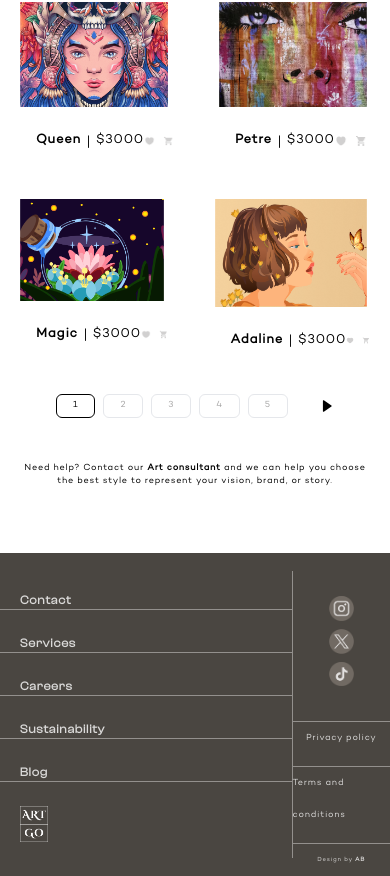
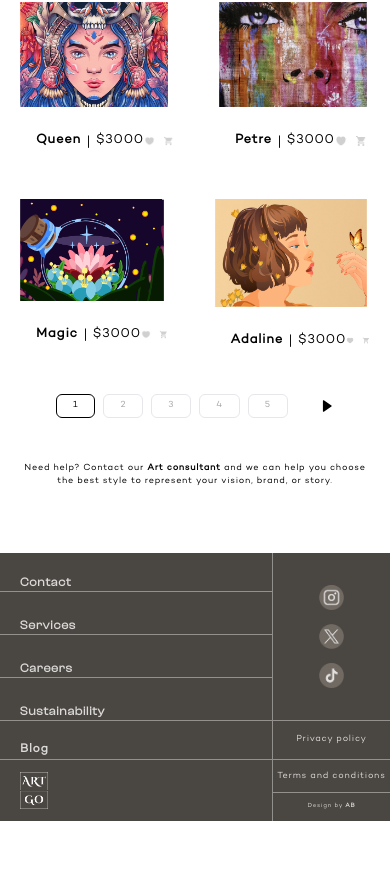
Before and after one commit to OSKIconcept/art-go, a React (Vite) app: page / in a window 390 px wide. Shown: the part 816-1692 px from the top of the page. After the commit the page ends 1637 px from the top, so only its background shows below. Built offline with nearby package versions, Linux system fonts and the light colour scheme.

Commit message:
fixed footer responsiveness

```diff
--- a/src/components/Footer.jsx
+++ b/src/components/Footer.jsx
@@ -6,8 +6,9 @@ import tictok from "@/assets/tictok.png";
 const Footer = () => {
   return (
     <div className="bg-[#4A4641] text-[#FFFFFFCC]">
-      <div className="flex justify-center items-center mx-auto max-w-[1511px] max-h-[887px]  ">
-        <div className="font-clash text-[48px] flex flex-col border-r border-[#FFFFFF66]  w-3/4 md:gap-8 gap-6">
+      <div className="flex flex-col  items-start mx-auto max-w-[1511px] max-h-[887px]  ">
+        <div className="flex w-full justify-between items-center border-b border-[#FFFFFF66]">
+          <div className=" font-clash text-[48px] flex flex-col border-r border-[#FFFFFF66]  w-[70%] md:gap-8 gap-6">
             <p className="font-bold text-[12px] md:text-[24px] lg:text-[48px] border-b border-[#FFFFFF66] md:pt-10 pt-5 px-[20px]   ">
               Contact
             </p>
@@ -17,20 +18,12 @@ const Footer = () => {
             <p className="font-bold text-[12px] md:text-[24px] lg:text-[48px] border-b border-[#FFFFFF66] px-[20px] ">
               Careers
             </p>
-          <p className="font-bold text-[12px] md:text-[24px] lg:text-[48px] border-b border-[#FFFFFF66] px-[20px] ">
+            <p className="font-bold text-[12px] md:text-[24px] lg:text-[48px]  px-[20px] ">
               Sustainability
             </p>
-          <p className="font-bold text-[12px] md:text-[24px] lg:text-[48px] border-b border-[#FFFFFF66] px-[20px]  ">
-            Blog
-          </p>
-
-          <div className="px-[20px] pb-4 md:pb-8">
-            <img className="lg:w-[105px] md:w-[66px] w-[28px]" src={lo} />
-          </div>
           </div>
 
-        <div className="text-2xl flex flex-col gap-3 md:gap-5 flex-1 ">
-          <div className="flex flex-col md:gap-8  mt-5 md:mt-10 justify-center items-center py-[23px]    ">
+          <div className="flex flex-col mx-auto md:gap-3 gap-1.5 w-[30%] justify-center items-center  ">
             <img
               className="md:w-[60px] w-[25px] lg:w-[80.52px] mb-2 "
               src={insta}
@@ -47,15 +40,27 @@ const Footer = () => {
               alt=""
             />
           </div>
-          <div className="flex flex-col justify-center items-center border-t border-[#FFFFFF66]  md:pb-3 lg:pb-6">
+        </div>
+
+        <div className="flex w-full justify-center items-center">
+          <p className="font-bold text-[12px] md:text-[24px] lg:text-[48px]  md:pt-10 pt-5 px-[20px] w-[70%] border-r border-[#FFFFFF66]">
+            Blog
+          </p>
+
+          <div className="text-center mx-auto ] w-[30%]  ">
             <p className=" ">Privacy policy</p>
           </div>
-
-          <div className="flex flex-col justify-center items-center border-t border-[#FFFFFF66] md:pb-1 lg:mb-4">
-            <p className=" ">Terms and conditions</p>
         </div>
 
-          <div className="flex flex-col justify-center items-center border-t border-[#FFFFFF66] md:pb-2  lg:pb-4">
+        <div className="flex w-full justify-between items-center border-t border-[#FFFFFF66]">
+          <p className="font-bold text-[12px] md:text-[24px] lg:text-[48px]  md:py-8 py-3 px-[20px] w-[70%] border-r  border-[#FFFFFF66]  ">
+            <img className="lg:w-[105px] md:w-[66px] w-[28px]" src={lo} />
+          </p>
+
+          <div className="w-[30%] flex flex-col text-center md:gap-7 gap-2 ">
+            <p className="border-b border-[#FFFFFF66] md:pb-5 pb-2">
+              Terms and conditions
+            </p>
             <p className="text-[6px] md:text-[12px] lg:text-[18px] ">
               Design by <span className="font-bold">AB</span>
             </p>
```
Lines whose indentation alone changed are shown as unchanged.
